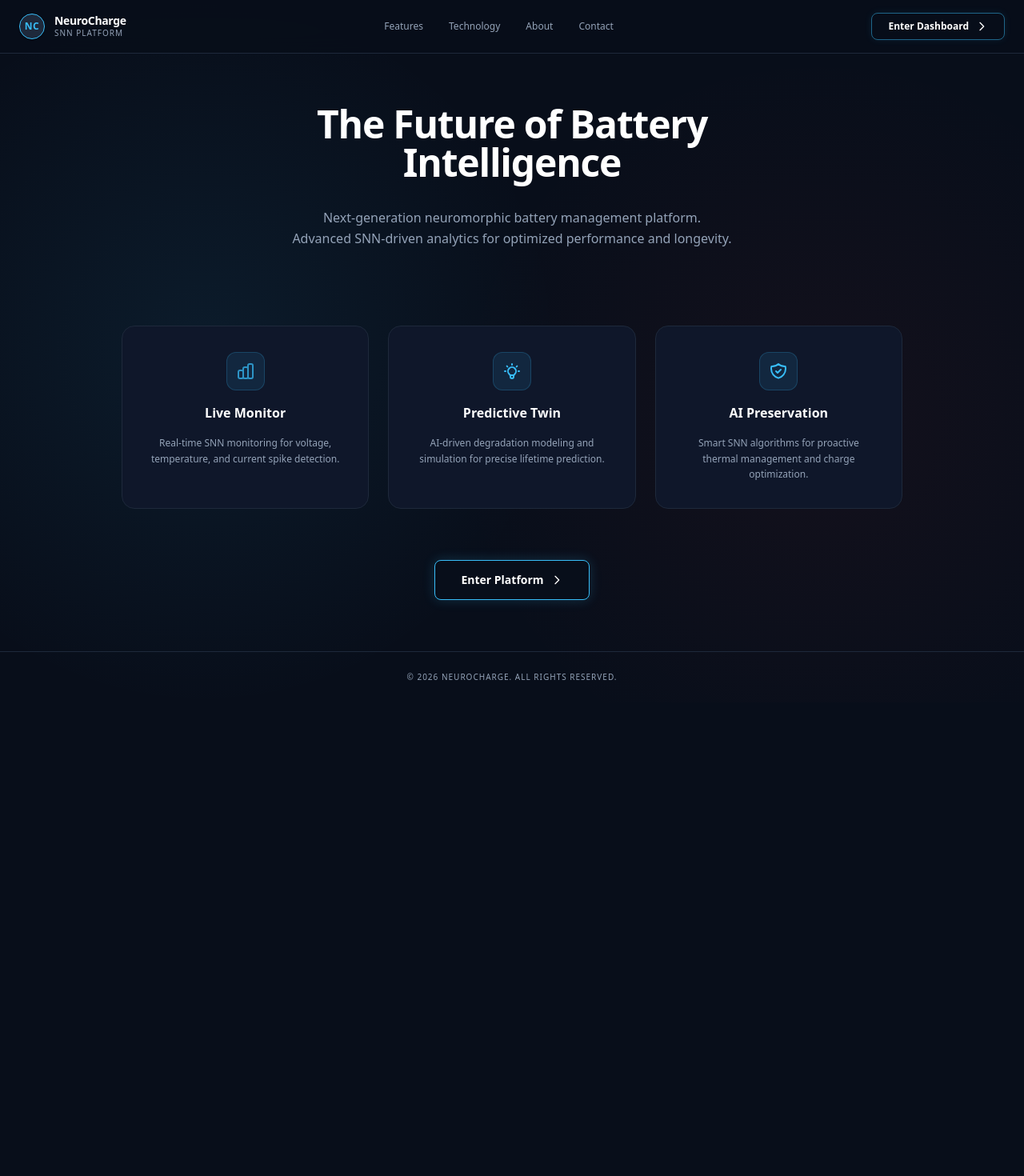
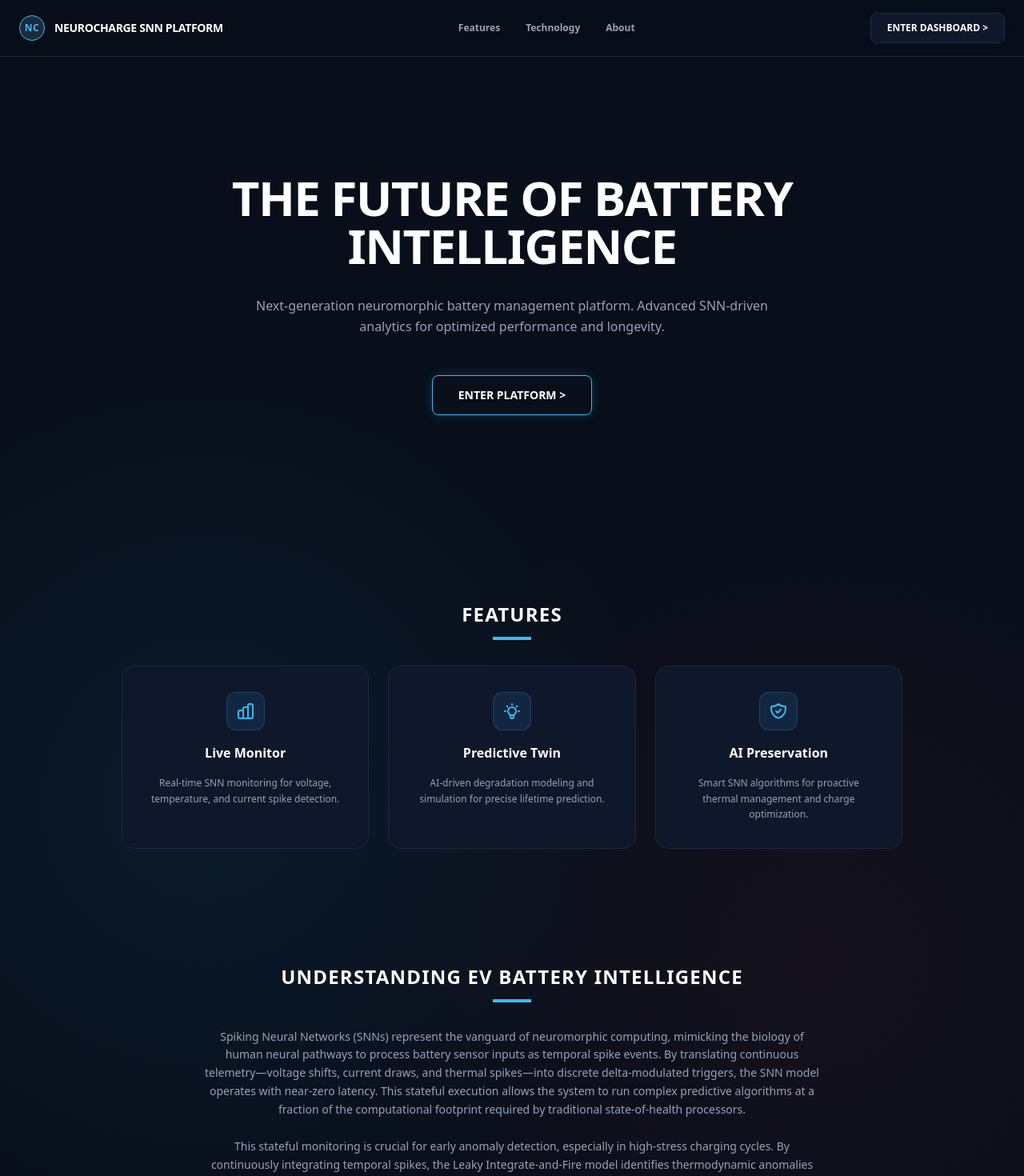
Before and after one commit to yathartharastogi/NeuroCharge, a Next.js app in the folder frontend/: page / in a window 1280 px wide. Shown: the top 1470 px of the page at 80% size. Before the commit the page ends 878 px from the top, so only its background shows below. Built offline with nearby package versions, Linux system fonts and the light colour scheme.

Commit message:
feat: expand dark theme landing page with sections, smooth anchors, and scroll reveals

```diff
--- a/frontend/src/app/globals.css
+++ b/frontend/src/app/globals.css
@@ -1,13 +1,4 @@
 @import "tailwindcss";
-
-/*
-  NeuroCharge — Deep-Tech Neuromorphic Blue Palette
-  brand-bg:      #F6FAFD  cool ice tint
-  brand-dark:    #0A1931  midnight navy — headings / bold values
-  brand-primary: #1A3D63  deep navy — buttons / active nav / chart lines
-  brand-muted:   #4A7FA7  steel blue — subtext / inactive states
-  brand-accent:  #B3CFE5  soft blue — progress tracks / badge fills
-*/
 
 @theme {
   --color-brand-bg:      #080E1A;
@@ -19,7 +10,6 @@
   --color-success:       #10B981;
 }
 
-/* ── Base ─────────────────────────────────────────────────────── */
 body {
   background-color: #080E1A;
   color: #FFFFFF;
@@ -29,8 +19,6 @@ body {
     radial-gradient(ellipse 50% 50% at 10% 100%, rgba(15, 23, 42, 0.3) 0%, transparent 50%);
   background-attachment: fixed;
 }
-
-/* ── Animations ──────────────────────────────────────────────── */
 @keyframes fadeUp {
   0%   { opacity: 0; transform: translateY(20px); }
   100% { opacity: 1; transform: translateY(0); }
@@ -71,12 +59,32 @@ body {
 .delay-stagger-3 { animation-delay: 180ms; }
 .delay-stagger-4 { animation-delay: 240ms; }
 .delay-stagger-5 { animation-delay: 300ms; }
+.scroll-reveal {
+  opacity: 0;
+  transform: translateY(24px);
+  transition: opacity 0.8s cubic-bezier(0.16, 1, 0.3, 1), transform 0.8s cubic-bezier(0.16, 1, 0.3, 1);
+}
 
-/* ── Scrollbar ───────────────────────────────────────────────── */
-::-webkit-scrollbar             { width: 6px; }
-::-webkit-scrollbar-track       { background: #F6FAFD; }
-::-webkit-scrollbar-thumb       { background: #B3CFE5; border-radius: 3px; }
-::-webkit-scrollbar-thumb:hover { background: #4A7FA7; }
+.scroll-reveal.is-revealed {
+  opacity: 1;
+  transform: translateY(0);
+}
 
-/* ── Selection ───────────────────────────────────────────────── */
-::selection { background: rgba(179,207,229,0.45); color: #0A1931; }
+::-webkit-scrollbar {
+  width: 6px;
+}
+::-webkit-scrollbar-track {
+  background: #080E1A;
+}
+::-webkit-scrollbar-thumb {
+  background: #1E293B;
+  border-radius: 3px;
+}
+::-webkit-scrollbar-thumb:hover {
+  background: #38BDF8;
+}
+
+::selection {
+  background: rgba(56, 189, 248, 0.2);
+  color: #FFFFFF;
+}
--- a/frontend/src/app/page.tsx
+++ b/frontend/src/app/page.tsx
@@ -49,6 +49,23 @@ export default function Home() {
       setHasAnimatedCounters(false);
     }
   }, [activeTab]);
+
+  useEffect(() => {
+    if (view !== "landing") return;
+    const observer = new IntersectionObserver(
+      (entries) => {
+        entries.forEach((entry) => {
+          if (entry.isIntersecting) {
+            entry.target.classList.add("is-revealed");
+          }
+        });
+      },
+      { threshold: 0.1 }
+    );
+    const elements = document.querySelectorAll(".scroll-reveal");
+    elements.forEach((el) => observer.observe(el));
+    return () => observer.disconnect();
+  }, [view]);
 
   const [chargingState, setChargingState] = useState<ChargingState>("charging");
   const [fastCharge, setFastCharge] = useState(false);
@@ -381,102 +398,134 @@ export default function Home() {
     },
   ];
 
+  const scrollToSection = (id: string) => {
+    const element = document.getElementById(id);
+    if (element) {
+      element.scrollIntoView({ behavior: "smooth" });
+    }
+  };
+
   if (view === "landing") {
     return (
-      <div className="flex flex-col min-h-screen bg-[#080E1A] text-white relative overflow-hidden">
+      <div className="flex flex-col min-h-screen bg-[#080E1A] text-white relative">
         <div className="absolute inset-0 bg-[radial-gradient(circle_at_20%_50%,rgba(56,189,248,0.08)_0%,transparent_40%),radial-gradient(circle_at_80%_60%,rgba(239,68,68,0.05)_0%,transparent_40%)] pointer-events-none" />
 
-        <header className="sticky top-0 z-50 w-full border-b border-[#1E293B] bg-[#080E1A]/80 backdrop-blur-md px-6 py-4 flex items-center justify-between">
+        <header className="fixed top-0 left-0 right-0 z-50 w-full border-b border-[#1E293B] bg-[#080E1A]/90 backdrop-blur-md px-6 py-4 flex items-center justify-between">
           <div className="flex items-center gap-3 cursor-pointer" onClick={() => setView("landing")}>
-            <div className="h-8 w-8 rounded-full bg-[#1E293B] border border-brand-primary flex items-center justify-center text-brand-primary font-bold text-xs tracking-wider shadow">
+            <div className="h-8 w-8 rounded-full bg-[#1E293B] border border-brand-primary flex items-center justify-center text-brand-primary font-bold text-xs tracking-wider">
               NC
             </div>
             <div>
-              <h1 className="font-bold text-sm leading-tight tracking-tight text-white">NeuroCharge</h1>
-              <span className="text-[10px] text-brand-muted font-medium uppercase tracking-widest block">SNN Platform</span>
+              <h1 className="font-bold text-sm leading-tight tracking-tight text-white uppercase">NeuroCharge SNN PLATFORM</h1>
             </div>
           </div>
-          <div className="hidden md:flex items-center gap-8 text-xs font-medium text-brand-muted">
-            <span className="hover:text-white cursor-pointer transition-all">Features</span>
-            <span className="hover:text-white cursor-pointer transition-all">Technology</span>
-            <span className="hover:text-white cursor-pointer transition-all">About</span>
-            <span className="hover:text-white cursor-pointer transition-all">Contact</span>
+          <div className="hidden md:flex items-center gap-8 text-xs font-semibold text-[#94A3B8]">
+            <span onClick={() => scrollToSection("features")} className="hover:text-[#38BDF8] cursor-pointer transition-all">Features</span>
+            <span onClick={() => scrollToSection("technology")} className="hover:text-[#38BDF8] cursor-pointer transition-all">Technology</span>
+            <span onClick={() => scrollToSection("about")} className="hover:text-[#38BDF8] cursor-pointer transition-all">About</span>
           </div>
           <button
             onClick={() => setView("dashboard")}
-            className="px-5 py-2 border border-brand-primary/50 text-white hover:border-brand-primary text-xs font-semibold rounded-lg transition-all flex items-center gap-2 cursor-pointer shadow-[0_0_10px_rgba(56,189,248,0.1)]"
+            className="px-5 py-2.5 bg-[#0F172A] border border-[#1E293B] hover:border-[#38BDF8] text-white hover:text-[#38BDF8] text-xs font-bold uppercase rounded-lg transition-all shadow-[0_0_10px_rgba(56,189,248,0.05)] cursor-pointer"
           >
-            Enter Dashboard
-            <svg className="w-4 h-4" fill="none" viewBox="0 0 24 24" stroke="currentColor">
-              <path strokeLinecap="round" strokeLinejoin="round" strokeWidth={2} d="M9 5l7 7-7 7" />
-            </svg>
+            Enter Dashboard &gt;
           </button>
         </header>
 
-        <main className="flex-1 flex flex-col items-center justify-center max-w-5xl mx-auto px-6 py-16 text-center space-y-8 z-10">
-          <h2 className="text-4xl md:text-5xl font-extrabold tracking-tight leading-none text-white max-w-3xl animate-fade-up delay-100 start-hidden">
+        <main className="flex-1 max-w-5xl mx-auto px-6 pt-32 pb-16 space-y-24 z-10 w-full">
+          <section className="flex flex-col items-center justify-center text-center space-y-8 min-h-[60vh]">
+            <h2 className="text-5xl md:text-6xl font-extrabold tracking-tight leading-none text-white uppercase max-w-3xl animate-fade-up delay-100 start-hidden">
               The Future of Battery Intelligence
             </h2>
 
             <p className="text-sm md:text-base text-brand-muted max-w-2xl leading-relaxed animate-fade-up delay-200 start-hidden">
-            Next-generation neuromorphic battery management platform.
-            <br />
-            Advanced SNN-driven analytics for optimized performance and longevity.
+              Next-generation neuromorphic battery management platform. Advanced SNN-driven analytics for optimized performance and longevity.
             </p>
 
-          <div className="grid grid-cols-1 md:grid-cols-3 gap-6 w-full pt-16 animate-fade-up delay-300 start-hidden">
-            <div className="bg-[#0F172A] border border-[#1E293B] p-8 rounded-2xl text-center hover:border-brand-primary/50 hover:shadow-[0_0_20px_rgba(56,189,248,0.05)] transition-all duration-300 space-y-4 flex flex-col items-center">
+            <div className="animate-fade-up delay-300 start-hidden pt-4">
+              <button
+                onClick={() => setView("dashboard")}
+                className="px-8 py-3.5 bg-brand-bg border border-brand-primary text-white hover:bg-[#0F172A] text-sm font-bold uppercase rounded-lg transition-all shadow-[0_0_15px_rgba(56,189,248,0.2)] hover:scale-[1.02] cursor-pointer"
+              >
+                Enter Platform &gt;
+              </button>
+            </div>
+          </section>
+
+          <section id="features" className="scroll-reveal space-y-8 pt-12">
+            <div className="text-center">
+              <h3 className="text-2xl font-extrabold tracking-wider uppercase text-white">Features</h3>
+              <div className="h-1 w-12 bg-[#38BDF8] mx-auto mt-3" />
+            </div>
+            <div className="grid grid-cols-1 md:grid-cols-3 gap-6 w-full">
+              <div className="bg-[#0F172A] border border-[#1E293B] p-8 rounded-2xl text-center hover:border-brand-primary/50 hover:shadow-[0_0_20px_rgba(56,189,248,0.05)] hover:-translate-y-1.5 transition-all duration-300 space-y-4 flex flex-col items-center">
                 <div className="h-12 w-12 bg-brand-primary/10 text-brand-primary rounded-xl flex items-center justify-center border border-brand-primary/20">
                   <svg className="w-6 h-6 animate-pulse" fill="none" viewBox="0 0 24 24" stroke="currentColor">
                     <path strokeLinecap="round" strokeLinejoin="round" strokeWidth={2} d="M9 19v-6a2 2 0 00-2-2H5a2 2 0 00-2 2v6a2 2 0 002 2h2a2 2 0 002-2zm0 0V9a2 2 0 012-2h2a2 2 0 012 2v10m-6 0a2 2 0 002 2h2a2 2 0 002-2m0 0V5a2 2 0 012-2h2a2 2 0 012 2v14a2 2 0 01-2 2h-2a2 2 0 01-2-2z" />
                   </svg>
                 </div>
-              <h3 className="font-bold text-base text-white">Live Monitor</h3>
+                <h4 className="font-bold text-base text-white">Live Monitor</h4>
                 <p className="text-xs text-brand-muted leading-relaxed">
                   Real-time SNN monitoring for voltage, temperature, and current spike detection.
                 </p>
               </div>
 
-            <div className="bg-[#0F172A] border border-[#1E293B] p-8 rounded-2xl text-center hover:border-brand-primary/50 hover:shadow-[0_0_20px_rgba(56,189,248,0.05)] transition-all duration-300 space-y-4 flex flex-col items-center">
+              <div className="bg-[#0F172A] border border-[#1E293B] p-8 rounded-2xl text-center hover:border-brand-primary/50 hover:shadow-[0_0_20px_rgba(56,189,248,0.05)] hover:-translate-y-1.5 transition-all duration-300 space-y-4 flex flex-col items-center">
                 <div className="h-12 w-12 bg-brand-primary/10 text-brand-primary rounded-xl flex items-center justify-center border border-brand-primary/20">
                   <svg className="w-6 h-6" fill="none" viewBox="0 0 24 24" stroke="currentColor">
                     <path strokeLinecap="round" strokeLinejoin="round" strokeWidth={2} d="M9.663 17h4.673M12 3v1m6.364 1.636l-.707.707M21 12h-1M4 12H3m3.343-5.657l-.707-.707m2.828 9.9a5 5 0 117.072 0l-.548.547A3.374 3.374 0 0014 18.469V19a2 2 0 11-4 0v-.531c0-.895-.356-1.754-.988-2.386l-.548-.547z" />
                   </svg>
                 </div>
-              <h3 className="font-bold text-base text-white">Predictive Twin</h3>
+                <h4 className="font-bold text-base text-white">Predictive Twin</h4>
                 <p className="text-xs text-brand-muted leading-relaxed">
                   AI-driven degradation modeling and simulation for precise lifetime prediction.
                 </p>
               </div>
 
-            <div className="bg-[#0F172A] border border-[#1E293B] p-8 rounded-2xl text-center hover:border-brand-primary/50 hover:shadow-[0_0_20px_rgba(56,189,248,0.05)] transition-all duration-300 space-y-4 flex flex-col items-center">
+              <div className="bg-[#0F172A] border border-[#1E293B] p-8 rounded-2xl text-center hover:border-brand-primary/50 hover:shadow-[0_0_20px_rgba(56,189,248,0.05)] hover:-translate-y-1.5 transition-all duration-300 space-y-4 flex flex-col items-center">
                 <div className="h-12 w-12 bg-brand-primary/10 text-brand-primary rounded-xl flex items-center justify-center border border-brand-primary/20">
                   <svg className="w-6 h-6" fill="none" viewBox="0 0 24 24" stroke="currentColor">
                     <path strokeLinecap="round" strokeLinejoin="round" strokeWidth={2} d="M9 12l2 2 4-4m5.618-4.016A11.955 11.955 0 0112 2.944a11.955 11.955 0 01-8.618 3.04A12.02 12.02 0 003 9c0 5.591 3.824 10.29 9 11.622 5.176-1.332 9-6.03 9-11.622 0-1.042-.133-2.052-.382-3.016z" />
                   </svg>
                 </div>
-              <h3 className="font-bold text-base text-white">AI Preservation</h3>
+                <h4 className="font-bold text-base text-white">AI Preservation</h4>
                 <p className="text-xs text-brand-muted leading-relaxed">
                   Smart SNN algorithms for proactive thermal management and charge optimization.
                 </p>
               </div>
             </div>
+          </section>
 
-          <div className="animate-fade-up delay-400 start-hidden pt-8">
-            <button
-              onClick={() => setView("dashboard")}
-              className="px-8 py-3.5 bg-brand-bg border border-brand-primary text-white hover:bg-[#0F172A] text-sm font-semibold rounded-lg transition-all shadow-[0_0_15px_rgba(56,189,248,0.2)] flex items-center gap-2 cursor-pointer"
-            >
-              Enter Platform
-              <svg className="w-4 h-4" fill="none" viewBox="0 0 24 24" stroke="currentColor">
-                <path strokeLinecap="round" strokeLinejoin="round" strokeWidth={2} d="M9 5l7 7-7 7" />
-              </svg>
-            </button>
+          <section id="technology" className="scroll-reveal space-y-8 pt-12">
+            <div className="text-center">
+              <h3 className="text-2xl font-extrabold tracking-wider uppercase text-white">Understanding EV Battery Intelligence</h3>
+              <div className="h-1 w-12 bg-[#38BDF8] mx-auto mt-3" />
             </div>
+            <div className="max-w-3xl mx-auto space-y-6 text-sm text-[#94A3B8] leading-relaxed text-center">
+              <p>
+                Spiking Neural Networks (SNNs) represent the vanguard of neuromorphic computing, mimicking the biology of human neural pathways to process battery sensor inputs as temporal spike events. By translating continuous telemetry—voltage shifts, current draws, and thermal spikes—into discrete delta-modulated triggers, the SNN model operates with near-zero latency. This stateful execution allows the system to run complex predictive algorithms at a fraction of the computational footprint required by traditional state-of-health processors.
+              </p>
+              <p>
+                This stateful monitoring is crucial for early anomaly detection, especially in high-stress charging cycles. By continuously integrating temporal spikes, the Leaky Integrate-and-Fire model identifies thermodynamic anomalies in under a second, stopping potential thermal runaway events before they escalate. Furthermore, these real-time calibration loops align the battery's active output with its digital twin, dynamically adapting charge limits and reducing grid lattice stresses to extend cycle longevity and vehicle health.
+              </p>
+            </div>
+          </section>
+
+          <section id="about" className="scroll-reveal space-y-8 pt-12">
+            <div className="text-center">
+              <h3 className="text-2xl font-extrabold tracking-wider uppercase text-white">About NeuroCharge</h3>
+              <div className="h-1 w-12 bg-[#38BDF8] mx-auto mt-3" />
+            </div>
+            <div className="max-w-3xl mx-auto space-y-6 text-sm text-[#94A3B8] leading-relaxed text-center">
+              <p>
+                NeuroCharge was founded on the mission to revolutionize energy storage analytics through neuromorphic computing. By bridging the gap between hardware battery management capabilities and stateful artificial intelligence, our platform delivers real-time prognostic safety checks and lifespan optimizations. We empower EV fleets, energy providers, and grid operators with deep-tech, SNN-driven insights to maximize efficiency, accelerate electrification, and secure long-term battery cell reliability.
+              </p>
+            </div>
+          </section>
         </main>
 
         <footer className="w-full border-t border-[#1E293B] py-6 text-center text-[10px] text-brand-muted font-medium uppercase tracking-widest z-10">
-          &copy; {new Date().getFullYear()} NeuroCharge. All rights reserved.
+          &copy; {new Date().getFullYear()} NEUROCHARGE. ALL RIGHTS RESERVED.
         </footer>
       </div>
     );
```
Lines whose indentation alone changed are shown as unchanged.
